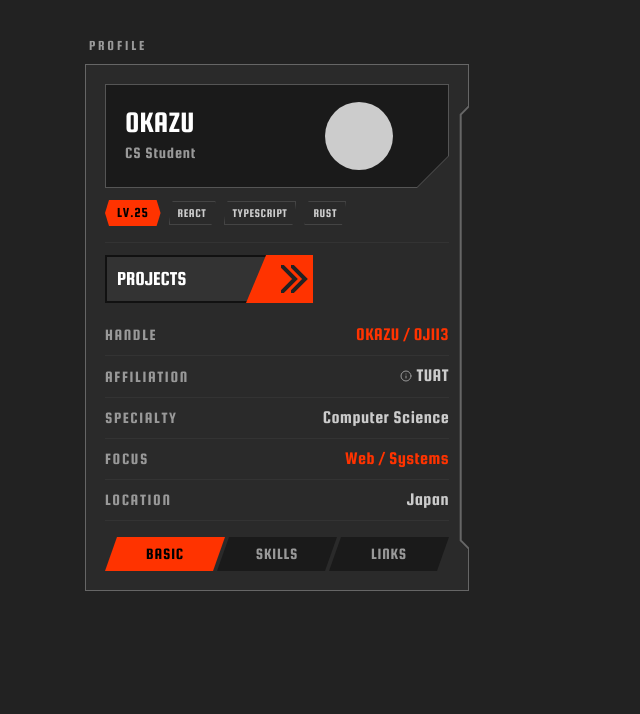
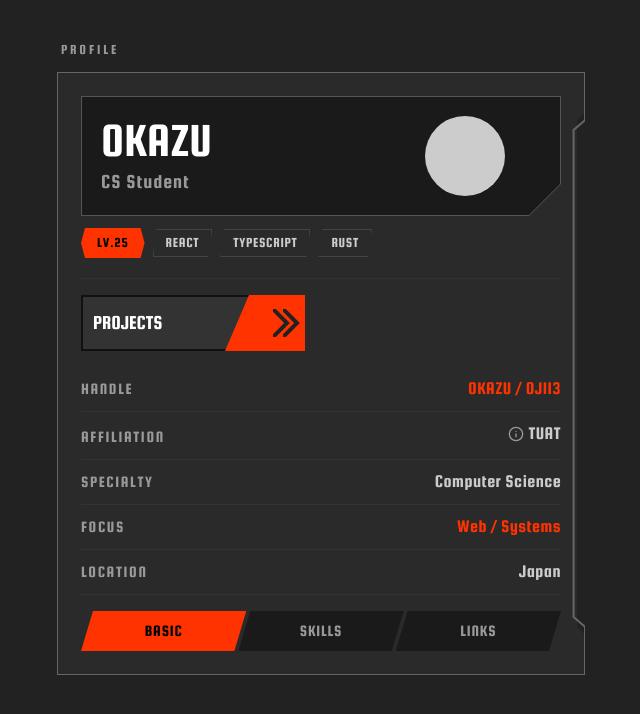
Before and after one commit to OJII3/ojii3.dev, a React (Vite) app: page / in a window 1280 px wide. Shown: the top 714 px of the page, without its empty margins (319-959 px from the left). Built offline with nearby package versions, Linux system fonts and the light colour scheme.

Commit message:
feat: トップページの PC 表示サイズをさらに拡大
パネル幅 lg:max-w-xl、内部制約解除、アバターエリア・タブ高さ・
バッジ・タグ等の寸法を lg: で引き上げ、パディング・ギャップも拡大

```diff
--- a/src/components/angled-button.tsx
+++ b/src/components/angled-button.tsx
@@ -9,7 +9,7 @@ export function AngledButton({ to, label }: AngledButtonProps) {
   return (
     <Link
       to={to}
-      className="relative inline-flex items-center h-btn-h lg:h-12 w-btn-w lg:w-52 group"
+      className="relative inline-flex items-center h-btn-h lg:h-14 w-btn-w lg:w-56 group"
     >
       {/* Base dark rectangle */}
       <div className="absolute inset-0 bg-bg-button border-2 border-bg-header" />
@@ -21,7 +21,7 @@ export function AngledButton({ to, label }: AngledButtonProps) {
 
       {/* Orange angled section */}
       <div
-        className="absolute right-0 top-0 h-full w-[67px] bg-accent"
+        className="absolute right-0 top-0 h-full w-[67px] lg:w-[80px] bg-accent"
         style={{
           clipPath: "polygon(30% 0, 100% 0, 100% 100%, 0 100%)",
         }}
--- a/src/components/link-card.tsx
+++ b/src/components/link-card.tsx
@@ -17,7 +17,7 @@ export function LinkCard({ label, href, external = false }: LinkCardProps) {
         href={href}
         target="_blank"
         rel="noopener noreferrer"
-        className="relative flex items-center h-link-h lg:h-11 w-full bg-bg-dark border border-border-dim hover:border-accent transition-colors group"
+        className="relative flex items-center h-link-h lg:h-12 w-full bg-bg-dark border border-border-dim hover:border-accent transition-colors group"
         style={clipStyle}
       >
         <span className="text-base lg:text-lg text-text-sub font-squada pl-3 tracking-wide group-hover:text-accent transition-colors">
@@ -45,7 +45,7 @@ export function LinkCard({ label, href, external = false }: LinkCardProps) {
   return (
     <Link
       to={href}
-      className="relative flex items-center h-link-h lg:h-11 w-full bg-bg-dark border border-border-dim hover:border-accent transition-colors group"
+      className="relative flex items-center h-link-h lg:h-12 w-full bg-bg-dark border border-border-dim hover:border-accent transition-colors group"
       style={clipStyle}
     >
       <span className="text-base lg:text-lg text-text-sub font-squada pl-3 tracking-wide group-hover:text-accent transition-colors">
--- a/src/components/profile-panel.tsx
+++ b/src/components/profile-panel.tsx
@@ -28,7 +28,7 @@ const SKILLS: { name: string; good?: boolean }[] = [
 function TechTag({ label }: { label: string }) {
   return (
     <span
-      className="inline-flex items-center h-tag-h px-2 text-xs tracking-wider text-text-sub border border-border uppercase"
+      className="inline-flex items-center h-tag-h lg:h-[1.75rem] px-2 lg:px-3 text-xs lg:text-sm tracking-wider text-text-sub border border-border uppercase"
       style={{
         clipPath: "polygon(4px 0, 100% 0, calc(100% - 4px) 100%, 0 100%)",
       }}
@@ -41,7 +41,7 @@ function TechTag({ label }: { label: string }) {
 function BasicTab() {
   return (
     <div className="flex flex-col">
-      <div className="mb-3">
+      <div className="mb-3 lg:mb-4">
         <AngledButton to="/projects" label="PROJECTS" />
       </div>
       <StatRow label="HANDLE" value="OKAZU / OJII3" accent />
@@ -52,7 +52,7 @@ function BasicTab() {
             <Tooltip>
               <TooltipTrigger asChild>
                 <span className="inline-flex items-center gap-1 cursor-help">
-                  <Info className="size-3 text-muted-light" />
+                  <Info className="size-3 lg:size-4 text-muted-light" />
                   TUAT
                 </span>
               </TooltipTrigger>
@@ -70,7 +70,7 @@ function BasicTab() {
 
 function SkillsTab() {
   return (
-    <div className="grid grid-cols-2 gap-x-4">
+    <div className="grid grid-cols-2 gap-x-4 lg:gap-x-6">
       {SKILLS.map((s) => (
         <div
           key={s.name}
@@ -82,7 +82,7 @@ function SkillsTab() {
             {s.name}
           </span>
           {s.good && (
-            <span className="text-2xs tracking-wider text-accent/70 font-squada border border-accent/30 rounded-full px-1.5 py-0.5 leading-none">
+            <span className="text-2xs lg:text-xs tracking-wider text-accent/70 font-squada border border-accent/30 rounded-full px-1.5 lg:px-2 py-0.5 leading-none">
               ★ good
             </span>
           )}
@@ -94,7 +94,7 @@ function SkillsTab() {
 
 function LinksTab() {
   return (
-    <div className="flex flex-col gap-2">
+    <div className="flex flex-col gap-2 lg:gap-3">
       <LinkCard label="GITHUB" href="https://github.com/OJII3" external />
       <LinkCard label="X / TWITTER" href="https://x.com/OJII3_" external />
     </div>
@@ -105,13 +105,13 @@ export function ProfilePanel() {
   const [activeTab, setActiveTab] = useState<Tab>("BASIC");
 
   return (
-    <div className="flex flex-col items-start overflow-hidden p-4 lg:p-5 w-full max-w-panel-max lg:max-w-lg mx-auto">
+    <div className="flex flex-col items-start overflow-hidden p-4 lg:p-6 w-full max-w-panel-max lg:max-w-xl mx-auto">
       {/* Section label */}
-      <p className="text-xs lg:text-sm tracking-[0.2em] text-muted-light uppercase mb-2 pl-1">
+      <p className="text-xs lg:text-sm tracking-[0.2em] text-muted-light uppercase mb-2 lg:mb-3 pl-1">
         profile
       </p>
 
-      <div className="relative w-full max-w-panel-inner">
+      <div className="relative w-full max-w-panel-inner lg:max-w-none">
         {/* Background panel */}
         <div
           className="relative bg-bg-panel w-full"
@@ -120,10 +120,10 @@ export function ProfilePanel() {
               "polygon(0 0, 100% 0, 100% 40px, calc(100% - 8px) 48px, calc(100% - 8px) calc(100% - 48px), 100% calc(100% - 40px), 100% 100%, 0 100%)",
           }}
         >
-          <div className="p-4 lg:p-5 pr-6 pb-4">
+          <div className="p-4 lg:p-6 pr-6 pb-4">
             {/* Name & Avatar area */}
             <div
-              className="relative h-avatar-area w-full"
+              className="relative h-avatar-area lg:h-[7.5rem] w-full"
               style={{
                 clipPath:
                   "polygon(0 0, 100% 0, 100% calc(100% - 32px), calc(100% - 32px) 100%, 0 100%)",
@@ -142,15 +142,15 @@ export function ProfilePanel() {
               {/* Content */}
               <div className="relative z-10 flex items-center justify-between h-full">
                 <div className="pl-5">
-                  <p className="text-2xl lg:text-3xl text-white font-squada leading-none">
+                  <p className="text-2xl lg:text-[3rem] text-white font-squada leading-none">
                     OKAZU
                   </p>
-                  <p className="text-sm lg:text-base text-muted-light tracking-wider mt-1">
+                  <p className="text-sm lg:text-[1.25rem] text-muted-light tracking-wider mt-1">
                     CS Student
                   </p>
                 </div>
                 {/* Avatar circle */}
-                <div className="w-avatar h-avatar rounded-full bg-text-sub mr-14 shrink-0" />
+                <div className="w-avatar lg:w-[5rem] h-avatar lg:h-[5rem] rounded-full bg-text-sub mr-14 shrink-0" />
               </div>
             </div>
 
@@ -158,7 +158,7 @@ export function ProfilePanel() {
             <div className="flex items-center gap-2 mt-3 flex-wrap">
               {/* Level badge */}
               <span
-                className="inline-flex items-center justify-center h-badge-h px-3 bg-accent text-xs-plus lg:text-sm font-squada text-text-on-accent tracking-wider"
+                className="inline-flex items-center justify-center h-badge-h lg:h-[1.875rem] px-3 lg:px-4 bg-accent text-xs-plus lg:text-sm font-squada text-text-on-accent tracking-wider"
                 style={{
                   clipPath:
                     "polygon(4px 0, calc(100% - 4px) 0, 100% 50%, calc(100% - 4px) 100%, 4px 100%, 0 50%)",
@@ -172,10 +172,10 @@ export function ProfilePanel() {
             </div>
 
             {/* Separator */}
-            <div className="h-px bg-border-dim mt-4 mb-3" />
+            <div className="h-px bg-border-dim mt-4 lg:mt-5 mb-3 lg:mb-4" />
 
             {/* Tab content */}
-            <div className="min-h-tab-min">
+            <div className="min-h-tab-min lg:min-h-[14rem]">
               {activeTab === "BASIC" && <BasicTab />}
               {activeTab === "SKILLS" && <SkillsTab />}
               {activeTab === "LINKS" && <LinksTab />}
@@ -188,7 +188,7 @@ export function ProfilePanel() {
                   key={tab}
                   type="button"
                   onClick={() => setActiveTab(tab)}
-                  className={`flex-1 h-tab-h text-sm lg:text-base font-squada tracking-wider transition-colors ${i > 0 ? "-ml-2" : ""} ${
+                  className={`flex-1 h-tab-h lg:h-[2.5rem] text-sm lg:text-base font-squada tracking-wider transition-colors ${i > 0 ? "-ml-2" : ""} ${
                     activeTab === tab
                       ? "bg-accent text-text-on-accent z-10"
                       : "bg-bg-dark text-muted-light hover:text-text-sub"
--- a/src/components/stat-row.tsx
+++ b/src/components/stat-row.tsx
@@ -8,7 +8,7 @@ type StatRowProps = {
 
 export function StatRow({ label, value, accent = false }: StatRowProps) {
   return (
-    <div className="flex items-baseline justify-between py-1.5 border-b border-border-dim">
+    <div className="flex items-baseline justify-between py-1.5 lg:py-2 border-b border-border-dim">
       <span className="text-sm lg:text-base tracking-widest text-muted-light uppercase">
         {label}
       </span>
```
